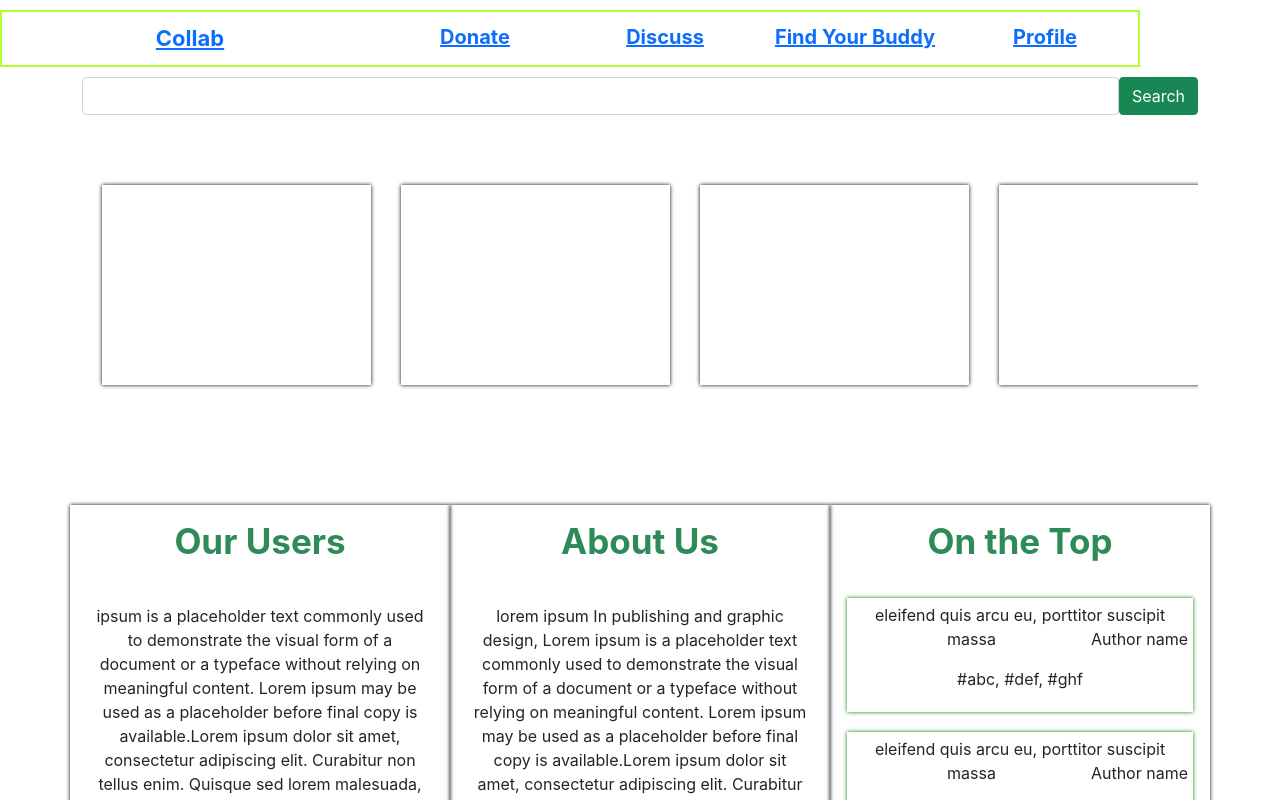
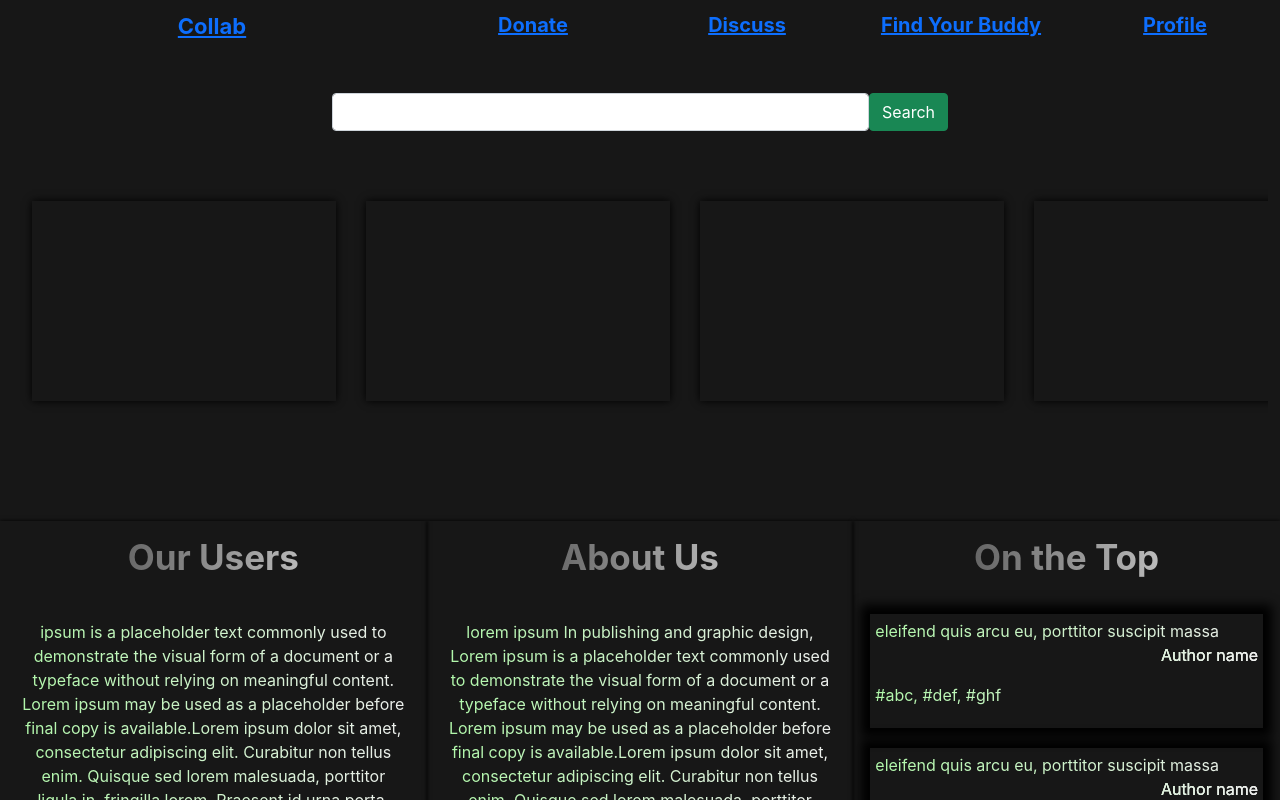
Before and after one commit to sewebteam8/frontend, a React (Create React App) app: page / in a window 1280 px wide. Shown: the top 800 px of the page. Built offline with nearby package versions, Linux system fonts and the light colour scheme.

Commit message:
navbar adjusted and design added

```diff
--- a/src/App.js
+++ b/src/App.js
@@ -1,4 +1,4 @@
-import Home from './pages/Home/home'
+import Home from './pages/Home/Home'
 import NavBar from './components/Navbar/Navbar';
 import Discuss from './pages/Discussion/Discuss'
 import {BrowserRouter as Router, Switch, Route} from 'react-router-dom';
@@ -9,7 +9,7 @@ function App () {
   return (
     <div className="App">
       <Router>
-        <NavBar />
+        <NavBar/>
         <Switch>
           <Route exact path="/">
             <Home />
--- a/src/components/Navbar/Navbar.js
+++ b/src/components/Navbar/Navbar.js
@@ -6,7 +6,7 @@ class Navbar extends Component {
     render() {
         return(
             <React.Fragment>
-                <div className="container navbar_">
+                <div className="container-fluid navbar_">
                     <div className="row">
 
                         <div className="col-4 navHead">
--- a/src/components/Navbar/navbar.css
+++ b/src/components/Navbar/navbar.css
@@ -1,7 +1,6 @@
 .navbar_{
-    border:2px solid greenyellow;
     padding: 10px;
-    margin: 10px 0px;
+    background-color: #171717;
 }
 
 .navLinks{
--- a/src/pages/Home/Home.js
+++ b/src/pages/Home/Home.js
@@ -16,8 +16,7 @@ const Home = () => {
     }
 
     return (
-        <div className="container">
-            {/* <Navbar />   */}
+        <div className="container-fluid home">
             <div className="row">
                 <div className="col-12 searchbar form-inline">
                     <input className="form-control" onChange={ handleSearchChange } />
--- a/src/pages/Home/home.css
+++ b/src/pages/Home/home.css
@@ -3,11 +3,17 @@
 /* ========================structural=============================== */
 .searchbar{
     display: flex;
-    width: 100%;
+    width: 50%;
+    margin: auto;
+    margin-top: 40px;
+}
+
+.home{
+    background-color: #171717;
 }
 
 .shorts{
-    box-shadow: 0px 0px 4px 0px black;
+    box-shadow: 0px 0px 8px 0px black;
 }
 
 .shorts-wrapper{
@@ -37,23 +43,35 @@
 .about-head, .data-head, .collab-head{
     font-size: 35px;
     font-weight: 700;
-    color: seagreen;
+    background: -webkit-linear-gradient(right, #eee, #333);
+    -webkit-background-clip: text;
+    -webkit-text-fill-color: transparent;
     text-align: center;
     padding: 10px;
 }
 
 .about-desc, .data-desc{
     padding: 10px;
+    background: -webkit-linear-gradient(right, #eee, #aff7a8);
+    -webkit-background-clip: text;
+    -webkit-text-fill-color: transparent;
 }
 
 .articles-list{
-    box-shadow: 0px 0px 4px 0px green;
+    box-shadow: 0px 0px 10px 9px black;
     margin: 20px 5px;
     padding: 5px;
+    background: -webkit-linear-gradient(right, #eee, #aff7a8);
+    -webkit-background-clip: text;
+    -webkit-text-fill-color: transparent;
+    text-align: left;
 }
 
 .article-desc{
     display: flex;
+     background: -webkit-linear-gradient(right, #eee, #333);
+    -webkit-background-clip: text;
+    -webkit-text-fill-color: transparent;
 }
 
 .author{
```
